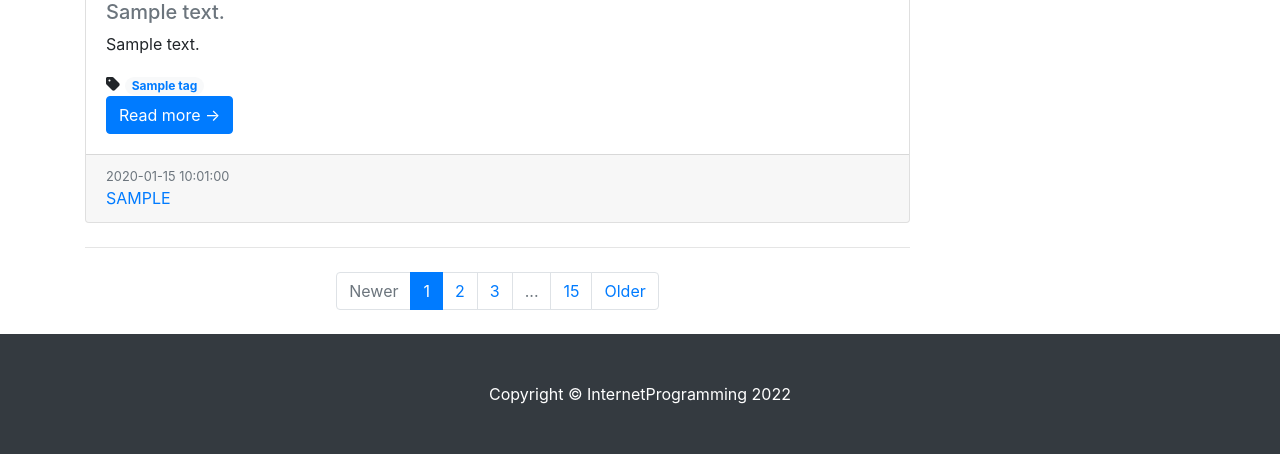
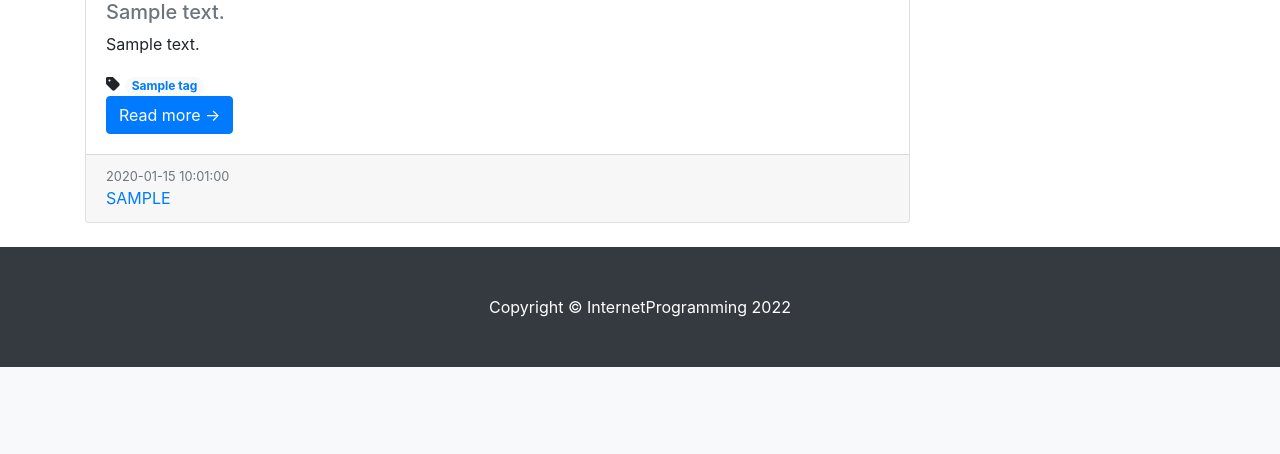
Before and after one commit to ose0221/Django22-02, a Django app: page /blog/ in a window 1280 px wide. Shown: the part 791-1245 px from the top of the page. After the commit the page ends 1158 px from the top, so only its background shows below. Run offline with Django 4.2, Linux system fonts and the light colour scheme; tables that the repository leaves empty hold one stand-in row (values such as "Sample post"); grey boxes marked "Sample" are stand-in pictures; some libraries are stand-ins or nearby versions.

Commit message:
여러 페이지에 나누어 보여주기

```diff
--- a/blog/templates/blog/post_list.html
+++ b/blog/templates/blog/post_list.html
@@ -62,17 +62,23 @@
     <h5>아무 게시물이 없습니다.</h5>
     {% endif %}
     <!-- Pagination-->
+    {% if is_paginated %}
     <nav aria-label="Pagination">
     <hr class="my-0" />
         <ul class="pagination justify-content-center my-4">
+            {% if page_obj.has_previous %}
+            <li class="page-item"><a class="page-link" href="?page={{page_obj.previous_page_number}}" tabindex="-1" aria-disabled="true">Newer</a></li>
+            {% else %}
             <li class="page-item disabled"><a class="page-link" href="#" tabindex="-1" aria-disabled="true">Newer</a></li>
-            <li class="page-item active" aria-current="page"><a class="page-link" href="#!">1</a></li>
-            <li class="page-item"><a class="page-link" href="#!">2</a></li>
-            <li class="page-item"><a class="page-link" href="#!">3</a></li>
-            <li class="page-item disabled"><a class="page-link" href="#!">...</a></li>
-            <li class="page-item"><a class="page-link" href="#!">15</a></li>
-            <li class="page-item"><a class="page-link" href="#!">Older</a></li>
+            {% endif %}
+            {% if page_obj.has_next %}
+            <li class="page-item"><a class="page-link" href="?page={{page_obj.next_page_number}}">Older</a></li>
+            {% else %}
+            <li class="page-item disabled"><a class="page-link" href="#!">Older</a></li>
+            {% endif %}
+
         </ul>
     </nav>
+    {% endif %}
 
 {% endblock %}
--- a/blog/views.py
+++ b/blog/views.py
@@ -88,6 +88,7 @@ class PostCreate(LoginRequiredMixin, UserPassesTestMixin, CreateView):
 class PostList(ListView):
     model = Post
     ordering = '-pk'
+    paginate_by = 5
 
     def get_context_data(self, *, object_list=None, **kwargs):
         context = super(PostList, self).get_context_data() ##템플릿에서 필요한 거 담아서 전달
```
